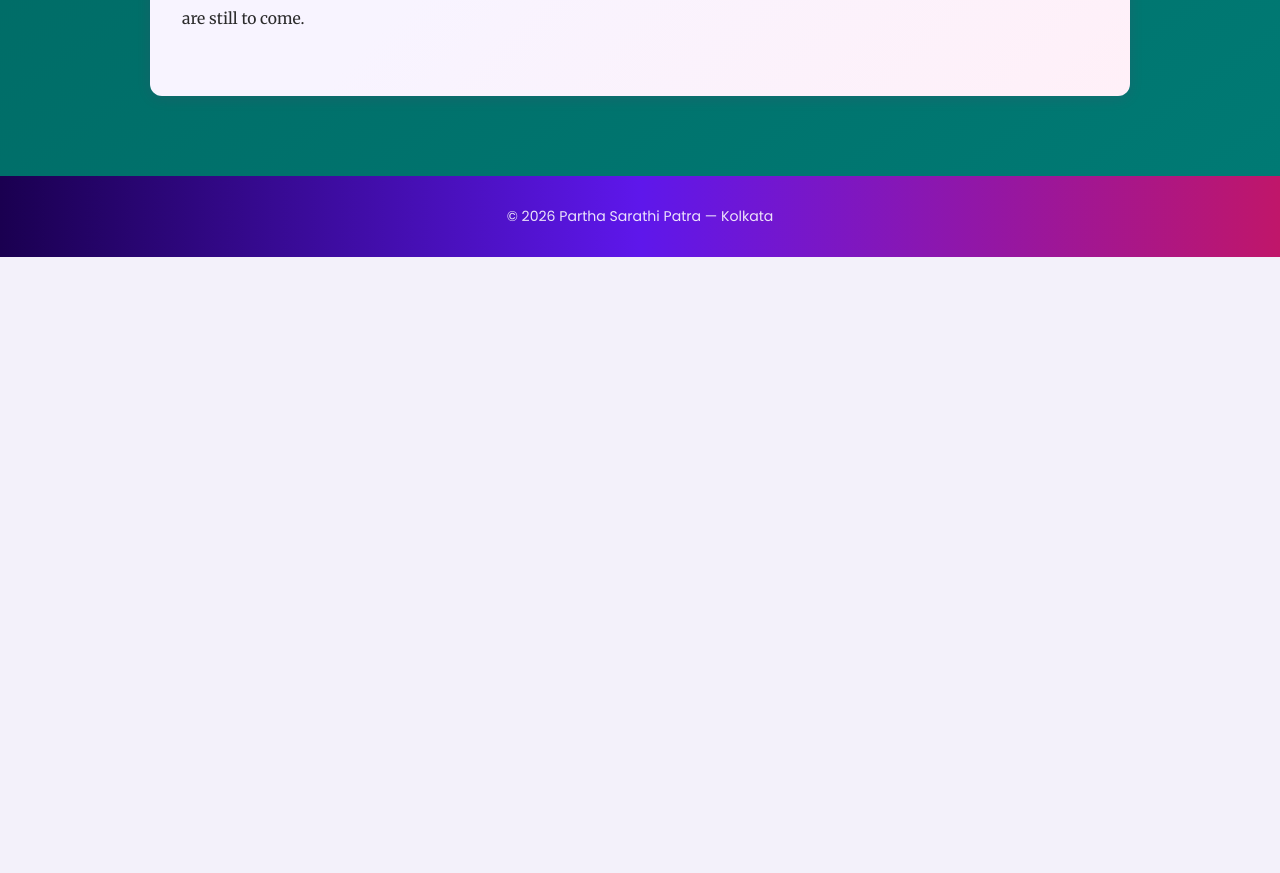
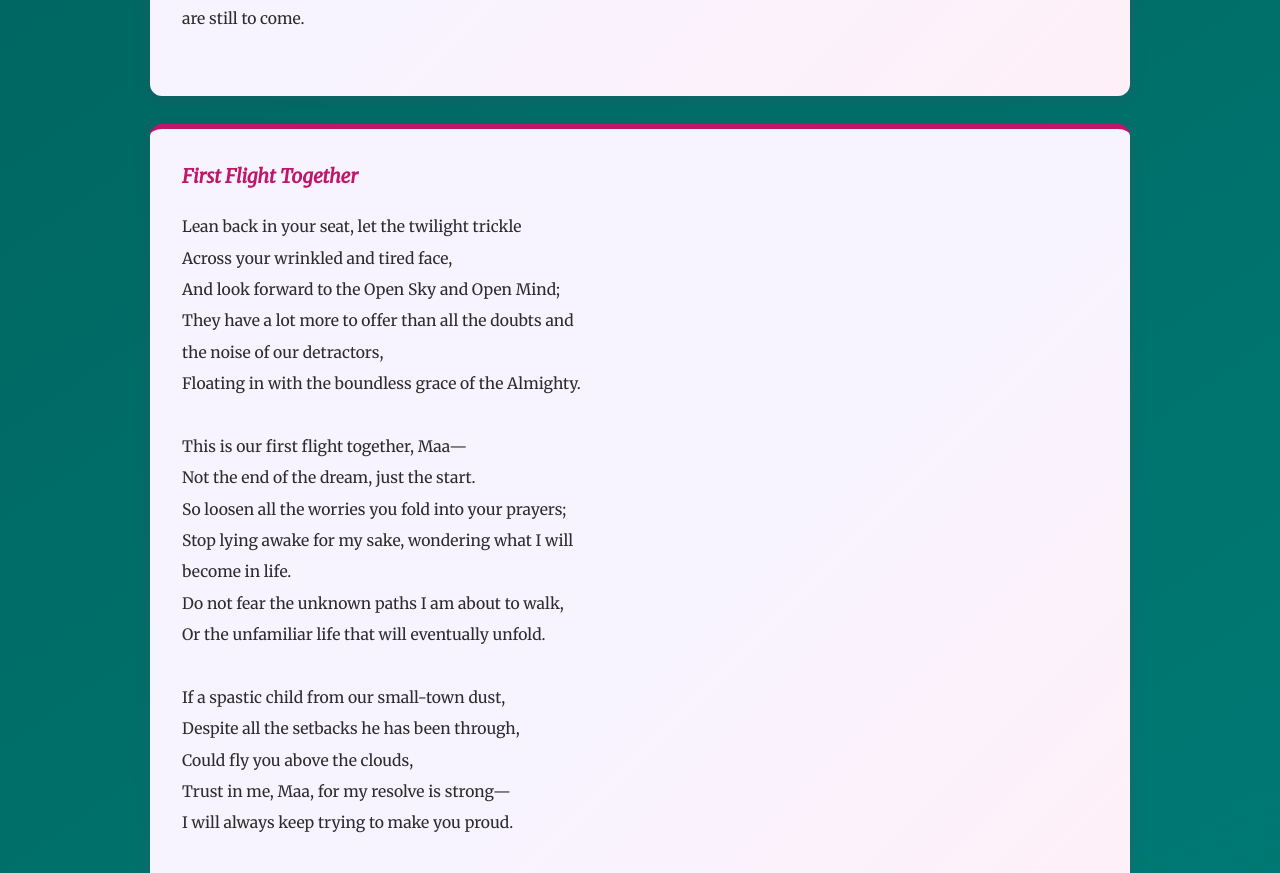
Before and after one commit to parthasarathipatrajio123-cyber/parthasarathipatra.github.io, a plain HTML site: page poems.html in a window 1280 px wide. Shown: the part 3961-4834 px from the top of the page. Before the commit the page ends 4218 px from the top, so only its background shows below. Drawn offline with Linux system fonts and the light colour scheme.

Commit message:
Add "First Flight Together" poem to poems page
Co-Authored-By: Claude Sonnet 5 <noreply@anthropic.com>

```diff
--- a/poems.html
+++ b/poems.html
@@ -153,6 +153,32 @@ are still to come.
         </pre>
       </div>
 
+      <div class="poem-card">
+        <h3>First Flight Together</h3>
+        <pre>
+Lean back in your seat, let the twilight trickle
+Across your wrinkled and tired face,
+And look forward to the Open Sky and Open Mind;
+They have a lot more to offer than all the doubts and
+the noise of our detractors,
+Floating in with the boundless grace of the Almighty.
+
+This is our first flight together, Maa&#8212;
+Not the end of the dream, just the start.
+So loosen all the worries you fold into your prayers;
+Stop lying awake for my sake, wondering what I will
+become in life.
+Do not fear the unknown paths I am about to walk,
+Or the unfamiliar life that will eventually unfold.
+
+If a spastic child from our small-town dust,
+Despite all the setbacks he has been through,
+Could fly you above the clouds,
+Trust in me, Maa, for my resolve is strong&#8212;
+I will always keep trying to make you proud.
+        </pre>
+      </div>
+
     </section>
 
   </main>
```
